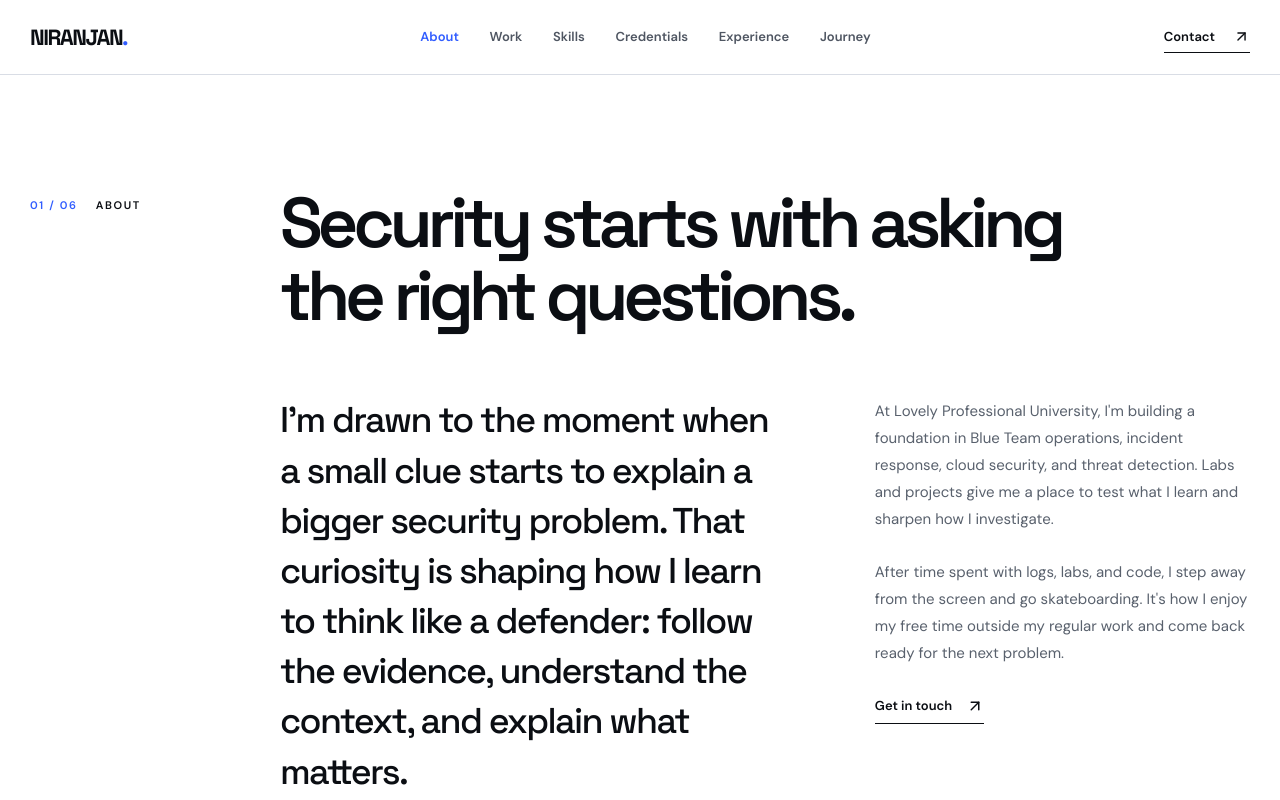
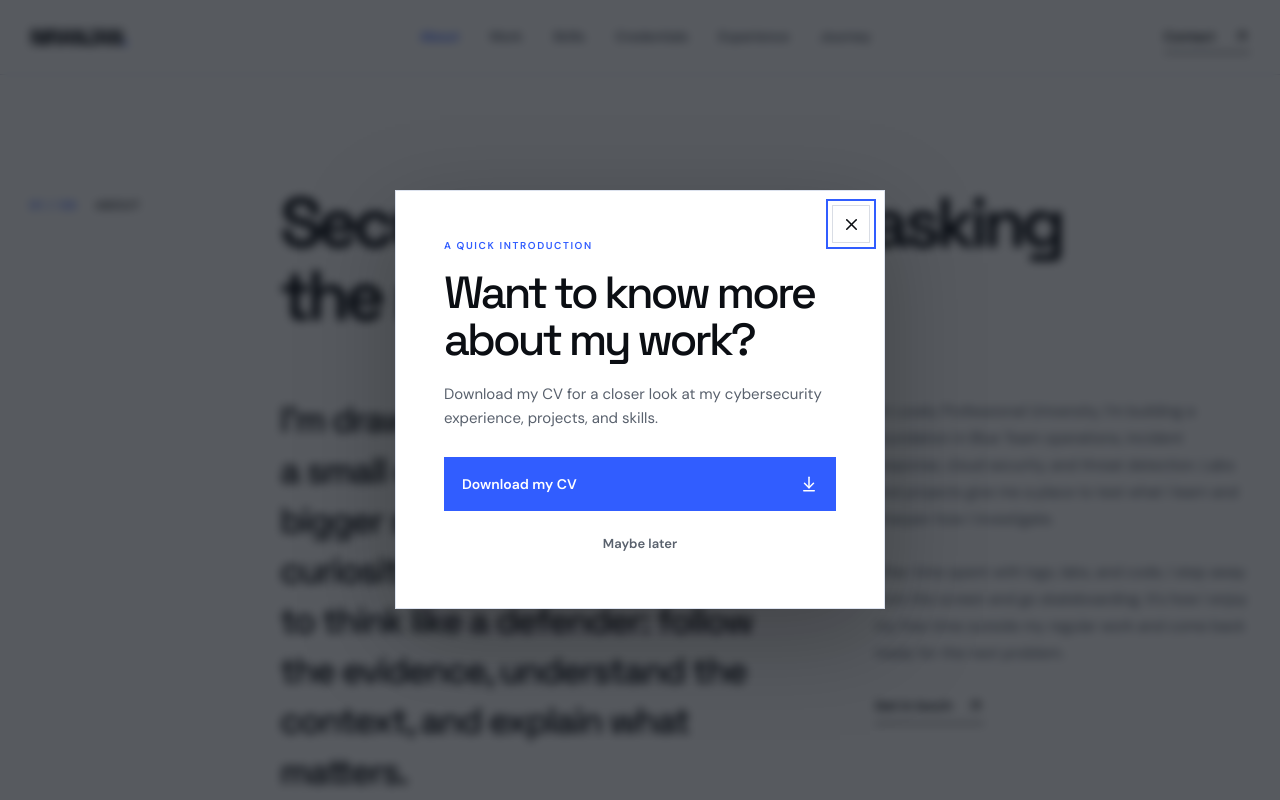
Before and after one commit to niranjanreddy03/niranjan-reddy-portfolio, a Next.js app: page /about in a window 1280 px wide. Shown: the top 800 px of the page. Built offline with nearby package versions, Linux system fonts and the light colour scheme.

Commit message:
Add CV download prompt and homepage button

```diff
--- a/app/page.tsx
+++ b/app/page.tsx
@@ -1,5 +1,5 @@
 import Link from "next/link";
-import { ArrowRight, ArrowUpRight } from "lucide-react";
+import { ArrowDownToLine, ArrowRight, ArrowUpRight } from "lucide-react";
 
 import { PortfolioFrame } from "@/components/portfolio-frame";
 import { PortfolioHashRedirect } from "@/components/portfolio-hash-redirect";
@@ -50,6 +50,13 @@ export default function Home() {
               <div className="portfolio-hero-actions">
                 <Link className="portfolio-primary-link" href="/projects">View selected work <ArrowUpRight size={19} /></Link>
                 <Link className="portfolio-secondary-link" href="/about">About me <ArrowRight size={17} /></Link>
+                <a
+                  className="portfolio-cv-link"
+                  download="Niranjan_Reddy_Cybersecurity_CV.pdf"
+                  href="/Niranjan_Reddy_Cybersecurity_CV.pdf"
+                >
+                  Download my CV <ArrowDownToLine size={17} />
+                </a>
               </div>
             </div>
             <div className="portfolio-hero-aside">
--- a/app/portfolio.css
+++ b/app/portfolio.css
@@ -15,6 +15,21 @@
 .portfolio a { text-decoration: none; }
 .portfolio button { cursor: pointer; }
 .portfolio [id] { scroll-margin-top: 75px; }
+
+/* CV download prompt */
+.cv-modal-backdrop { position: fixed; z-index: 100; inset: 0; display: grid; place-items: center; padding: 24px; background: rgba(8, 12, 20, .68); backdrop-filter: blur(5px); }
+.cv-modal { position: relative; width: min(100%, 490px); padding: clamp(30px, 6vw, 48px); border: 1px solid #dce2ee; background: #fff; box-shadow: 0 28px 90px rgba(0, 0, 0, .26); animation: cv-modal-enter .25s ease-out both; }
+.cv-modal-close { position: absolute; top: 14px; right: 14px; display: grid; width: 38px; height: 38px; place-items: center; border: 1px solid var(--line); background: #fff; color: var(--ink); }
+.cv-modal-close:hover { border-color: var(--blue); color: var(--blue); }
+.cv-modal-kicker { display: block; margin-bottom: 18px; color: var(--blue); font: 700 10px/1.3 "DM Sans", sans-serif; letter-spacing: .16em; }
+.cv-modal h2 { max-width: 370px; margin: 0; font-size: clamp(32px, 7vw, 45px); line-height: 1.04; letter-spacing: -.065em; }
+.cv-modal p { margin: 18px 0 26px; color: var(--muted); font-size: 15px; line-height: 1.65; }
+.cv-modal-download { display: flex; min-height: 54px; align-items: center; justify-content: space-between; gap: 18px; padding: 0 18px; background: var(--blue); color: #fff; font-size: 14px; font-weight: 700; transition: background .2s, transform .2s; }
+.cv-modal-download:hover { transform: translateY(-2px); background: #2145d6; }
+.cv-modal-later { display: block; margin: 16px auto 0; padding: 8px 12px; border: 0; background: transparent; color: var(--muted); font: 600 13px "DM Sans", sans-serif; }
+.cv-modal-later:hover { color: var(--ink); }
+@keyframes cv-modal-enter { from { opacity: 0; transform: translateY(10px) scale(.985); } to { opacity: 1; transform: translateY(0) scale(1); } }
+@media (prefers-reduced-motion: reduce) { .cv-modal { animation: none; } }
 .portfolio-shell { width: min(100% - 56px, 1220px); margin-inline: auto; }
 .portfolio h1, .portfolio h2, .portfolio h3, .portfolio strong { font-family: "Space Grotesk", sans-serif; }
 .portfolio :focus-visible { outline: 2px solid var(--blue); outline-offset: 4px; }
@@ -71,6 +86,8 @@
 .portfolio-primary-link:hover { background: #2145d6; transform: translateY(-2px); }
 .portfolio-secondary-link { display: inline-flex; align-items: center; gap: 13px; border-bottom: 1px solid var(--ink); padding-bottom: 6px; color: var(--ink); font-size: 13px; font-weight: 700; }
 .portfolio-secondary-link:hover { color: var(--blue); border-color: var(--blue); }
+.portfolio-cv-link { display: inline-flex; align-items: center; gap: 12px; padding: 14px 16px; border: 1px solid #c8d2f4; color: var(--blue); font-size: 13px; font-weight: 700; transition: border-color .2s, background .2s, transform .2s; }
+.portfolio-cv-link:hover { transform: translateY(-2px); border-color: var(--blue); background: #f3f5ff; }
 .portfolio-hero-aside { display: flex; flex-direction: column; border-left: 1px solid var(--line); padding-left: 30px; }
 .portfolio-hero-aside > span:first-child { color: var(--blue); font-size: 11px; font-weight: 700; letter-spacing: .13em; }
 .portfolio-hero-aside p { margin: 22px 0 20px; color: var(--muted); font-size: 15px; line-height: 1.7; }
--- /dev/null
+++ b/components/cv-download-modal.tsx
@@ -0,0 +1,77 @@
+"use client";
+
+import { useCallback, useEffect, useState } from "react";
+import { ArrowDownToLine, X } from "lucide-react";
+
+const dismissedKey = "niranjan-cv-prompt-dismissed";
+
+export function CvDownloadModal() {
+  const [isOpen, setIsOpen] = useState(false);
+
+  const closeModal = useCallback(() => {
+    window.sessionStorage.setItem(dismissedKey, "true");
+    setIsOpen(false);
+  }, []);
+
+  useEffect(() => {
+    if (window.sessionStorage.getItem(dismissedKey)) return;
+
+    const timer = window.setTimeout(() => setIsOpen(true), 700);
+    return () => window.clearTimeout(timer);
+  }, []);
+
+  useEffect(() => {
+    if (!isOpen) return;
+
+    const onKeyDown = (event: KeyboardEvent) => {
+      if (event.key === "Escape") closeModal();
+    };
+    const previousOverflow = document.body.style.overflow;
+    document.body.style.overflow = "hidden";
+    window.addEventListener("keydown", onKeyDown);
+
+    return () => {
+      document.body.style.overflow = previousOverflow;
+      window.removeEventListener("keydown", onKeyDown);
+    };
+  }, [isOpen, closeModal]);
+
+  if (!isOpen) return null;
+
+  return (
+    <div className="cv-modal-backdrop" onMouseDown={(event) => {
+      if (event.target === event.currentTarget) closeModal();
+    }}>
+      <section
+        aria-labelledby="cv-modal-title"
+        aria-modal="true"
+        className="cv-modal"
+        role="dialog"
+      >
+        <button
+          aria-label="Close CV download prompt"
+          autoFocus
+          className="cv-modal-close"
+          onClick={closeModal}
+          type="button"
+        >
+          <X size={19} />
+        </button>
+        <span className="cv-modal-kicker">A QUICK INTRODUCTION</span>
+        <h2 id="cv-modal-title">Want to know more about my work?</h2>
+        <p>Download my CV for a closer look at my cybersecurity experience, projects, and skills.</p>
+        <a
+          className="cv-modal-download"
+          download="Niranjan_Reddy_Cybersecurity_CV.pdf"
+          href="/Niranjan_Reddy_Cybersecurity_CV.pdf"
+          onClick={closeModal}
+        >
+          Download my CV <ArrowDownToLine size={18} />
+        </a>
+        <button className="cv-modal-later" onClick={closeModal} type="button">
+          Maybe later
+        </button>
+      </section>
+    </div>
+  );
+}
--- a/components/portfolio-frame.tsx
+++ b/components/portfolio-frame.tsx
@@ -2,12 +2,14 @@ import type { ReactNode } from "react";
 import Link from "next/link";
 
 import { Navbar } from "@/components/navbar";
+import { CvDownloadModal } from "@/components/cv-download-modal";
 
 export function PortfolioFrame({ children }: { children: ReactNode }) {
   return (
     <main className="portfolio">
       <Navbar />
       {children}
+      <CvDownloadModal />
       <footer className="portfolio-footer">
         <div className="portfolio-shell">
           <span>© 2026 Niranjan Reddy</span>
```
Also changed, not shown: 1 other file (tests, documents, lock files or other folders).
